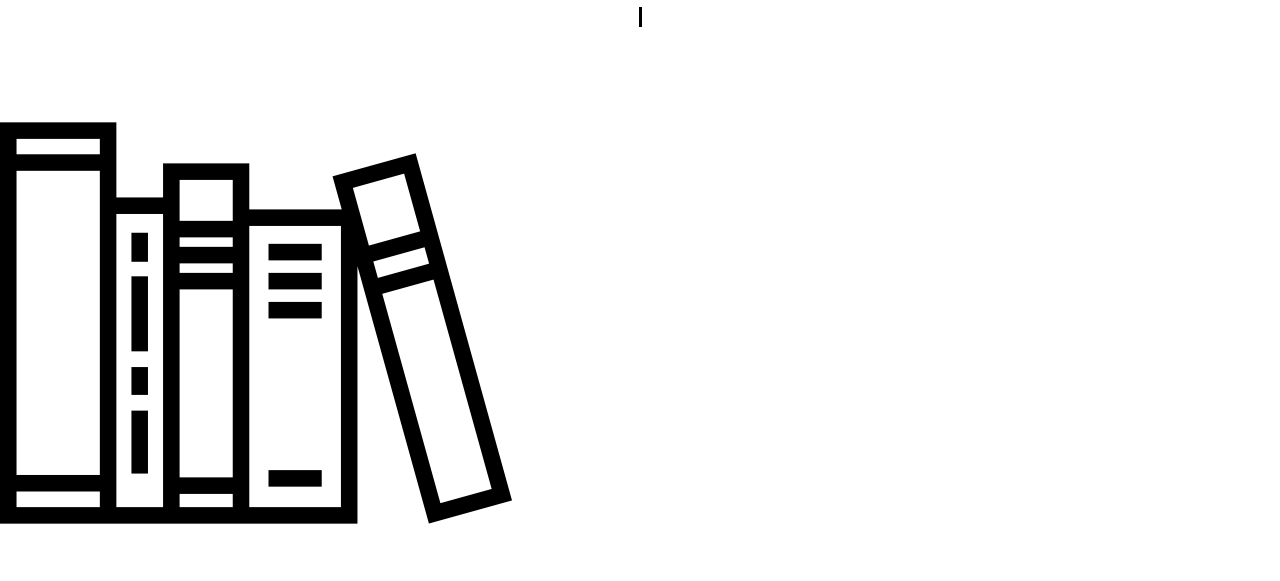
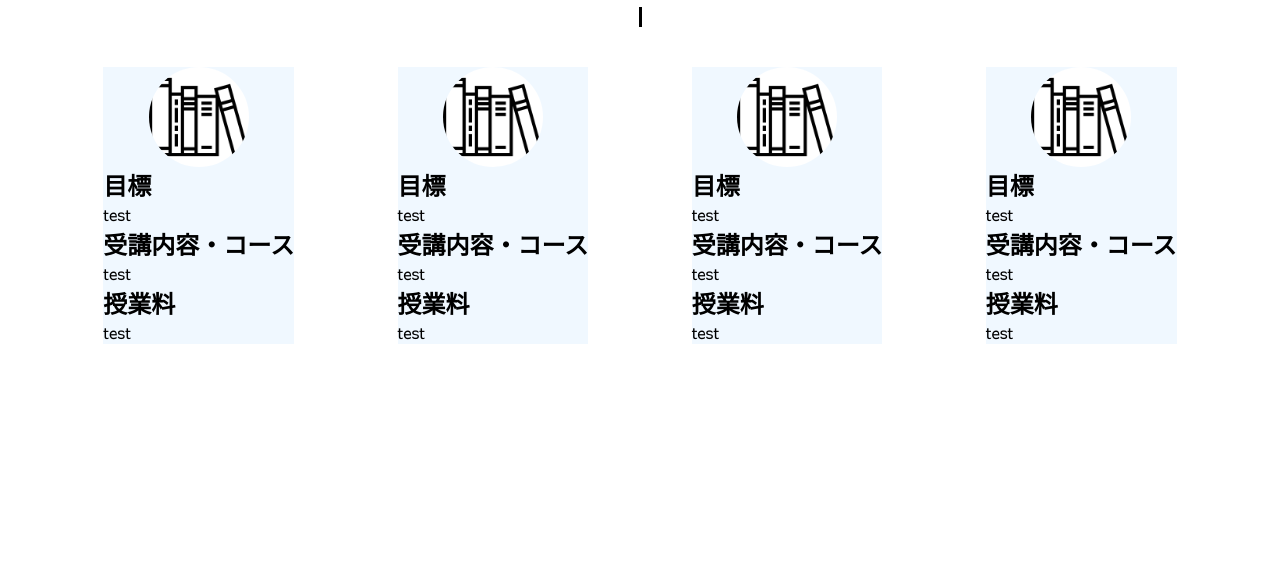
Before and after one commit to Queenshiba/katekyo, a website: page dist/sample.html in a window 1280 px wide. Shown: the part 207-788 px from the top of the page. Drawn offline with Linux system fonts and the light colour scheme.

Commit message:
added sample forms

```diff
--- a/dist/sample.html
+++ b/dist/sample.html
@@ -130,12 +130,45 @@
         <div class="student-wrap">
             <img src="./img/books.png" alt="">
             <div class="student-info-wrap">
-                <h2>test</h2>
-                <li>test</li>
-                <h2>test</h2>
-                <li>test</li>
-                <h2>test</h2>
-                <li>test</li>
+                <h2>目標</h2>
+                <p>test</p>
+                <h2>受講内容・コース</h2>
+                <p>test</p>
+                <h2>授業料</h2>
+                <p>test</p>
+            </div>
+        </div>
+        <div class="student-wrap">
+            <img src="./img/books.png" alt="">
+            <div class="student-info-wrap">
+                <h2>目標</h2>
+                <p>test</p>
+                <h2>受講内容・コース</h2>
+                <p>test</p>
+                <h2>授業料</h2>
+                <p>test</p>
+            </div>
+        </div>
+        <div class="student-wrap">
+            <img src="./img/books.png" alt="">
+            <div class="student-info-wrap">
+                <h2>目標</h2>
+                <p>test</p>
+                <h2>受講内容・コース</h2>
+                <p>test</p>
+                <h2>授業料</h2>
+                <p>test</p>
+            </div>
+        </div>
+        <div class="student-wrap">
+            <img src="./img/books.png" alt="">
+            <div class="student-info-wrap">
+                <h2>目標</h2>
+                <p>test</p>
+                <h2>受講内容・コース</h2>
+                <p>test</p>
+                <h2>授業料</h2>
+                <p>test</p>
             </div>
         </div>
     </div>
--- a/dist/subpages.css
+++ b/dist/subpages.css
@@ -370,3 +370,30 @@
             }
 
         }
+
+        /* sample */
+        .class-sample-container {
+            display: flex;
+            flex-direction: row;
+            justify-content: space-evenly;
+        }
+
+        .student-wrap {
+            background-color: aliceblue;
+            display: flex;
+            flex-direction: column;
+            justify-content: center;
+            align-items: center;
+        }
+
+        .student-wrap img {
+            height: 100px;
+            background-color: white;
+            border-radius: 50%;
+        }
+        .student-info-wrap {
+            display: flex;
+            flex-direction: column;
+            justify-content: center;
+            align-items: flex-start;
+        }
```
